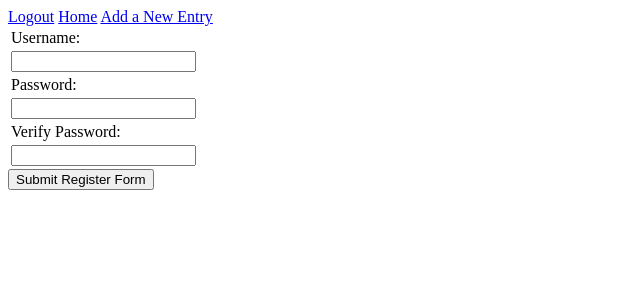
After one commit to zachtheld/Blogz, a Flask app: page /register in a window 1280 px wide. The commit adds this page. Shown: the top 300 px of the page, without its empty margins (0-640 px from the left). Run offline with Flask 2, Linux system fonts and the light colour scheme.

Commit message:
user and blog databases now communicating

```diff
--- a/main.py
+++ b/main.py
@@ -7,14 +7,27 @@ app.config['SQLALCHEMY_DATABASE_URI'] = 'mysql+pymysql://Blogz:launchcode@localh
 db = SQLAlchemy(app)
 app.secret_key = 'supersecretkey'
 
+class User(db.Model):
+    id = db.Column(db.Integer, primary_key=True)
+    username = db.Column(db.String(120), unique=True)
+    password = db.Column(db.String(120))
+    blogs = db.relationship('Blog', backref='owner')
+
+    def __init__(self, username, password):
+        self.username = username
+        self.password = password
+
+
 class Blog(db.Model):
     id = db.Column(db.Integer, primary_key=True)
     title = db.Column(db.String(120))
     body = db.Column(db.String(120))
+    owner_id = db.Column(db.Integer, db.ForeignKey('user.id'))
 
-    def __init__(self, title, body):
+    def __init__(self, title, body, owner):
         self.title = title
         self.body = body
+        self.owner = owner
 
     def not_empty(self):
         if self.title and self.body:
@@ -25,6 +38,52 @@ class Blog(db.Model):
 @app.route('/')
 def index():
     return redirect('/blog')
+
+@app.route('/login', methods=['POST', 'GET'])
+def login():
+    if request.method == 'POST':
+        username = request.form['username']
+        password = request.form['password']
+        user = User.query.filter_by(username=username).first()
+        if user and user.password == password:
+            session['username'] = username
+            flash('Logged In!')
+            return redirect('/newpost')
+        else:
+            flash('User does not exist or password does not match')
+    return render_template('login.html')
+
+@app.route('/register', methods=['POST', 'GET'])
+def register():
+    if request.method == 'POST':
+        username = request.form['username']
+        password = request.form['password']
+        verify = request.form['verify']
+        existing_user = User.query.filter_by(username=username).first()
+
+        # validate username, password and verify
+        if len(username) <= 2 or len(password) <= 2:
+            flash('Username and Password length must be greater than three characters')
+        elif verify != password:
+            flash('Verify password must match password')
+        elif ' ' in username or ' ' in password:
+            flash('Username and Passwords cannot contain spaces')
+        elif not existing_user:
+            new_user = User(username, password)
+            db.session.add(new_user)
+            db.session.commit()
+            session['username'] = username
+            return redirect('/newpost')
+        else:
+            flash('User already exists')
+
+    return render_template('register.html')
+
+@app.route('/logout')
+def logout():
+    del session['username']
+    return redirect('/login')
+
 
 @app.route('/blog', methods=['POST', 'GET'])
 def blogs():
@@ -38,10 +97,13 @@ def blogs():
 
 @app.route('/newpost', methods=['POST', 'GET'])
 def add_new_entry():
+    owner = User.query.filter_by(username=session['username'])
+
     if request.method == 'POST':
         entry_title = request.form['title']
         entry_content = request.form['content']
-        new_entry = Blog(entry_title, entry_content)
+        owner = User.query.filter_by(username=session['username']).first()
+        new_entry = Blog(entry_title, entry_content, owner)
 
         if new_entry.not_empty():
             db.session.add(new_entry)
--- a/static/style.css
+++ b/static/style.css
@@ -2,7 +2,3 @@ h1 {
     margin-right: auto;
     margin-left: auto;
 }
-textarea {
-    height: 1000px;
-    width: 100px;
-}
--- a/templates/base.html
+++ b/templates/base.html
@@ -5,7 +5,8 @@
 
 </head>
 <body>
-    <a href='/blog'>Main Page</a>
+    <a href='/logout'>Logout</a>
+    <a href='/blog'>Home</a>
     <a href='/newpost'>Add a New Entry</a>
     <br />
     {% block content %}
--- /dev/null
+++ b/templates/register.html
@@ -0,0 +1,31 @@
+{% extends 'base.html' %}
+{% block content %}
+{% with messages = get_flashed_messages() %}
+{% for message in messages %}
+    <div class='error'>{{message}}</div>
+{% endfor %}
+{% endwith %}
+    <form method='POST'>
+        <table>
+            <tr>
+                <td><lable>Username:</lable></td>
+            </tr>
+            <tr>
+                <td><input type='text' name='username'></td>
+            </tr>
+            <tr>
+                <td><lable>Password:</lable></td>
+            </tr>
+            <tr>
+                <td><input type='text' name='password'></td>
+            </tr>
+            <tr>
+                <td><lable>Verify Password:</lable></td>
+            </tr>
+            <tr>
+                <td><input type='text' name='verify'></td>
+            </tr>
+        </table>
+        <input type='submit' value='Submit Register Form'>
+    </form>
+{% endblock %}
```
Also changed, not shown: templates/login.html (added, +21 -0 lines), templates/signup.html (added, +26 -0 lines).
